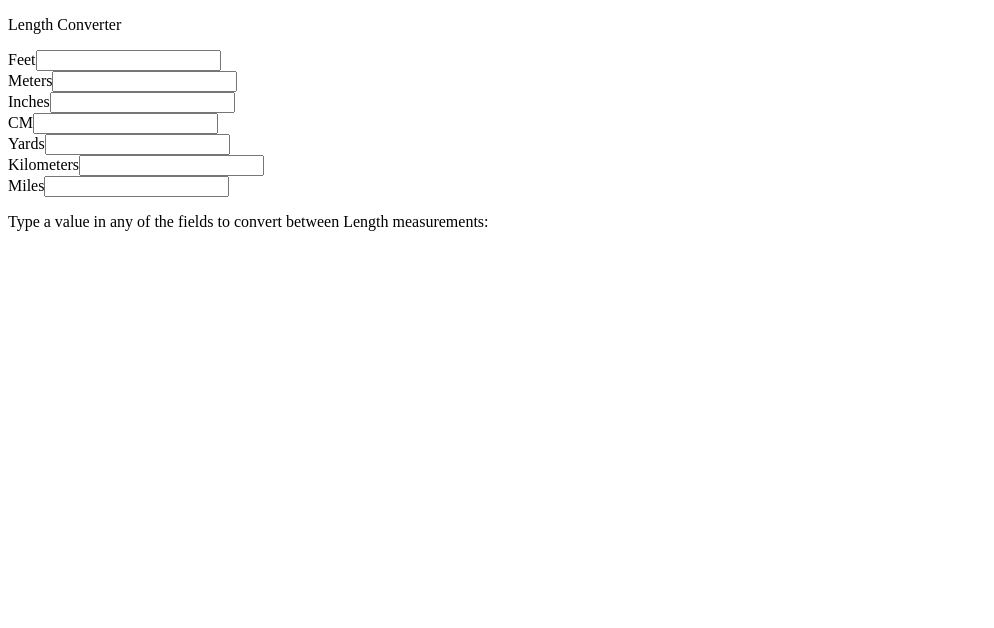
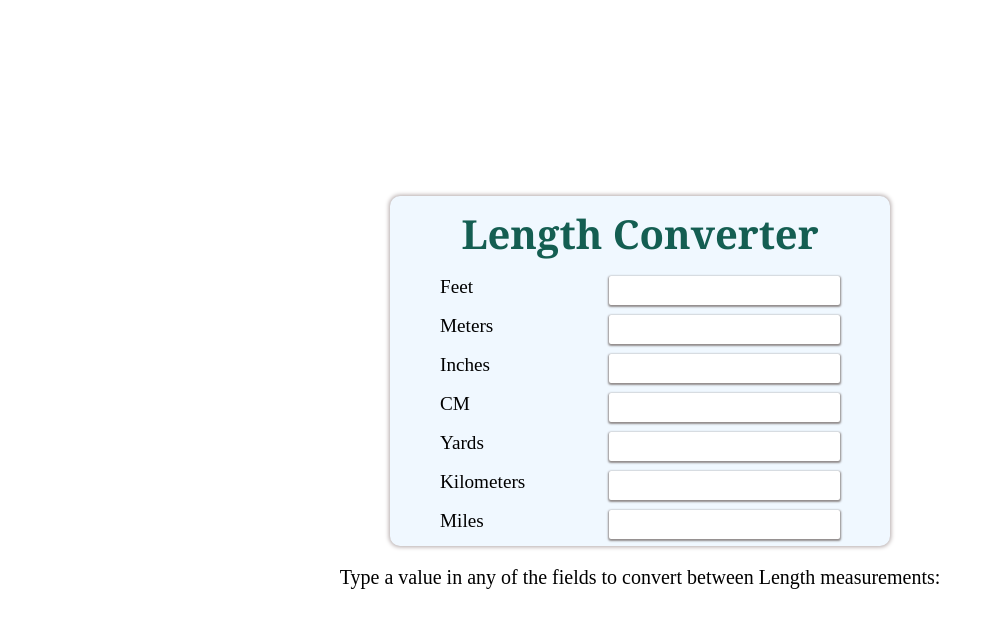
Before and after one commit to faizan-1811/CodeClause_Project_Unit_Converter, a plain HTML site: page index.html in a window 1280 px wide. Shown: the whole page, without its empty margins (0-994 px from the left). Drawn offline with Linux system fonts and the light colour scheme.

Commit message:
Update index.html

```diff
--- a/index.html
+++ b/index.html
@@ -4,7 +4,7 @@
     <meta charset="UTF-8">
     <meta http-equiv="X-UA-Compatible" content="IE=edge">
     <meta name="viewport" content="width=device-width, initial-scale=1.0">
-    <link rel="stylesheet" href="unitCode.css">
+    <link rel="stylesheet" href="style.css">
     <title>Document</title>
 </head>
 <body>
```
